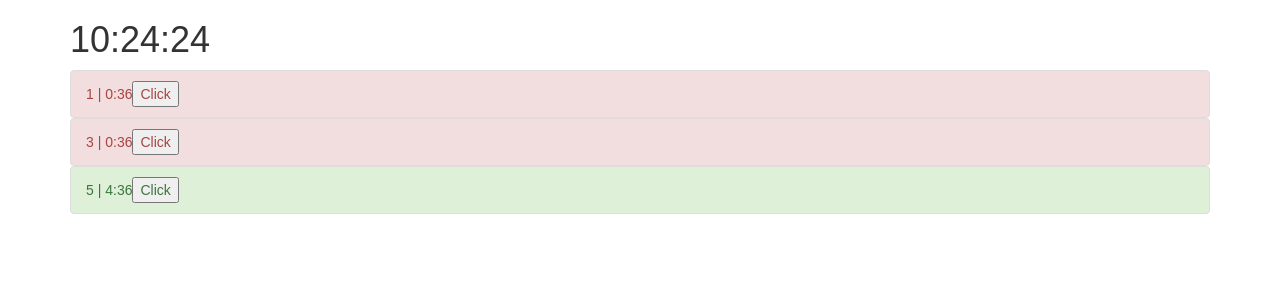
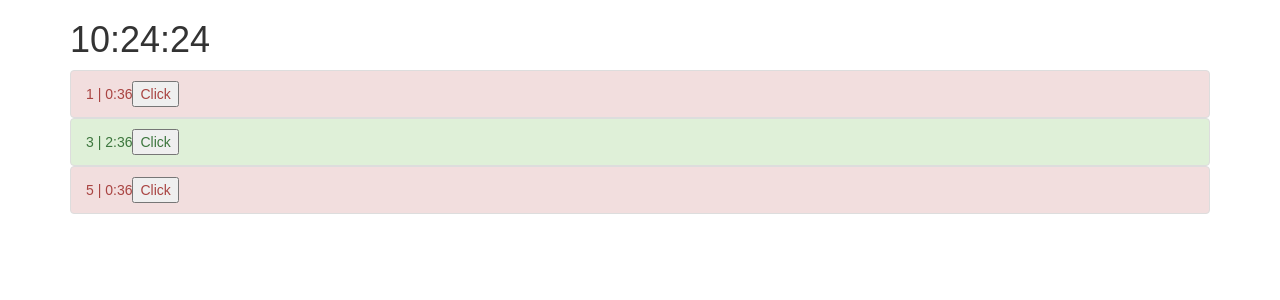
Before and after one commit to zrayyes/Candle-Timer-2, a React (Create React App) app: page / in a window 1280 px wide. Shown: the top 300 px of the page. Built offline with nearby package versions, Linux system fonts and the light colour scheme.

Commit message:
connected TimerItem to redux

```diff
--- a/src/components/TimerItem.js
+++ b/src/components/TimerItem.js
@@ -1,30 +1,33 @@
 import React, { Component } from 'react';
 import C from "../constants";
+import {connect} from "react-redux";
 
+let minutes = 0;
+let seconds = 0;
 
-export default class TimerItem extends Component {
-
-    seconds;
-    minutes;
+class TimerItem extends Component {
 
     doMath() {
         let time = this.props.est.split(":");
-        this.minutes = ((time[0] - 9) * 60 + time[1])%this.props.minute;
-        this.seconds = 60-time[2];
+        minutes = this.props.minute - (((time[0] - 9) * 60 + (time[1] - 30))%(this.props.minute)) - 1;
+        seconds = 60-time[2];
     };
 
     vibrate(){
-        navigator.vibrate([300,300,300]);
+        console.log(this);
+        // if(this.props.vibrate){
+        //     navigator.vibrate([300,300,300]);
+        // }
     }
 
     render() {
         this.doMath();
         return (
             <div>
-                <li className={(this.minutes > 0) ?
+                <li className={(minutes > 0) ?
                     "list-group-item list-group-item-success" :
                     "list-group-item list-group-item-danger"}>
-                    {this.props.minute} | {this.minutes}:{this.seconds}
+                    {this.props.minute} | {minutes}:{seconds}
                     <button onClick={this.vibrate}>Click</button>
                 </li>
             </div>
@@ -32,5 +35,15 @@ export default class TimerItem extends Component {
     }
 }
 
+function mapStateToProps(state){
+    return {
+        est: state.est,
+        sound: state.sound,
+        vibrate: state.vibrate
+    };
+  }
+
+export default connect(mapStateToProps)(TimerItem);
+
 // TODO: Detect final minute
 // TODO: Vibrate/Make sound for final minute
--- a/src/components/TimerList.js
+++ b/src/components/TimerList.js
@@ -14,7 +14,6 @@ class TimerList extends Component {
                     return (
                         <TimerItem
                         minute={minute}
-                        est={this.props.est}
                         key={minute}/>
                     );
                 })}
@@ -25,8 +24,7 @@ class TimerList extends Component {
 
 function mapStateToProps(state){
     return {
-        minutes: state.timers,
-        est: state.est
+        minutes: state.timers
     };
   }
 
```
